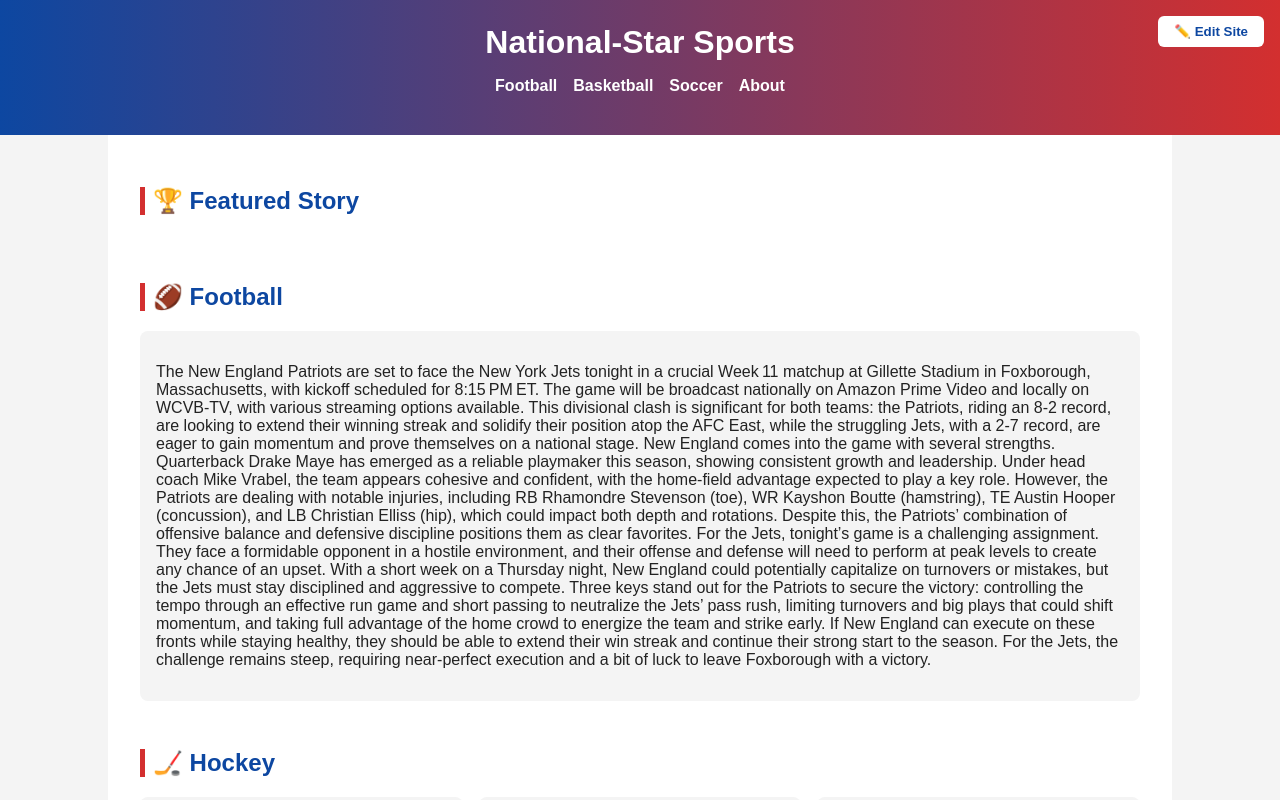
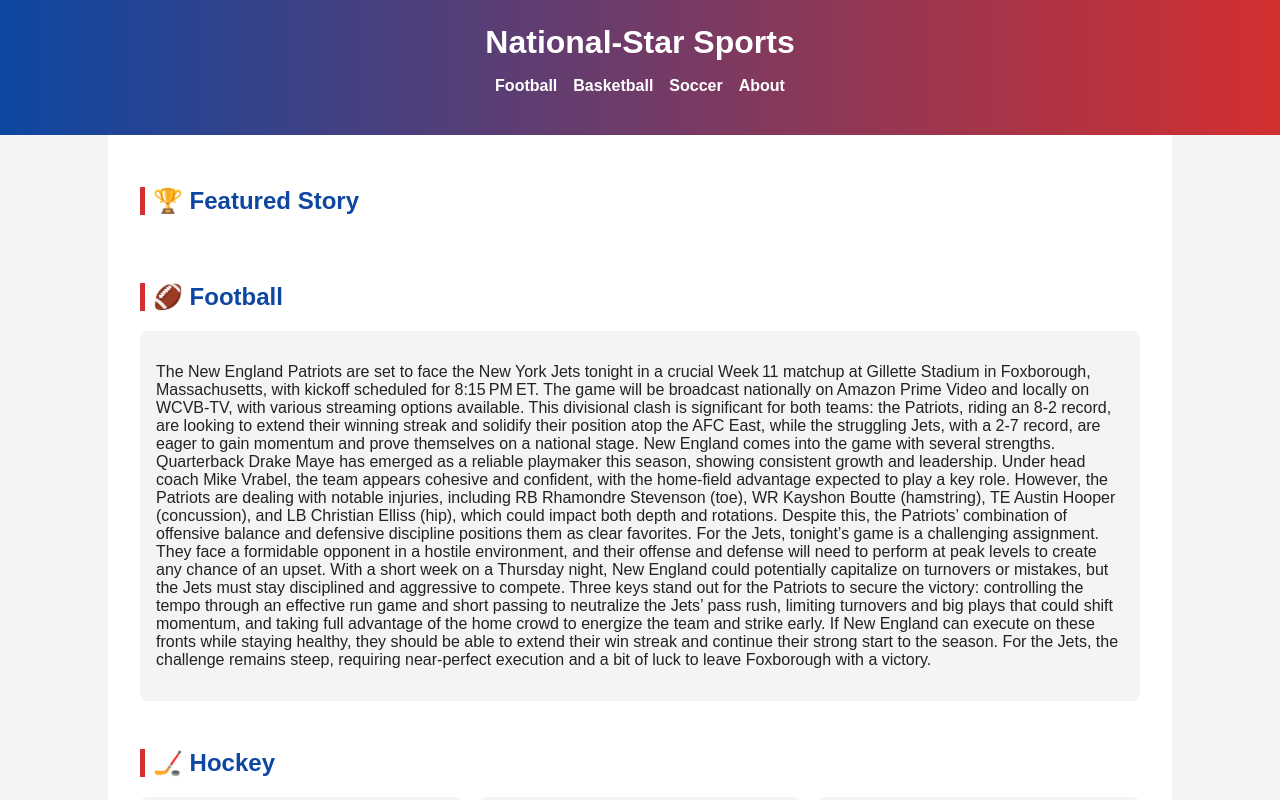
Before and after one commit to Pouls51/National-Star-Sports, a plain HTML site: page index.html in a window 1280 px wide. Shown: the top 800 px of the page. Drawn offline with Linux system fonts and the light colour scheme.

Commit message:
Update index.html

```diff
--- a/index.html
+++ b/index.html
@@ -17,7 +17,7 @@
         <li><a href="#about">About</a></li>
       </ul>
     </nav>
-    <button id="editToggle">✏️ Edit Site</button>
+
   </header>
 
   <main>
```
